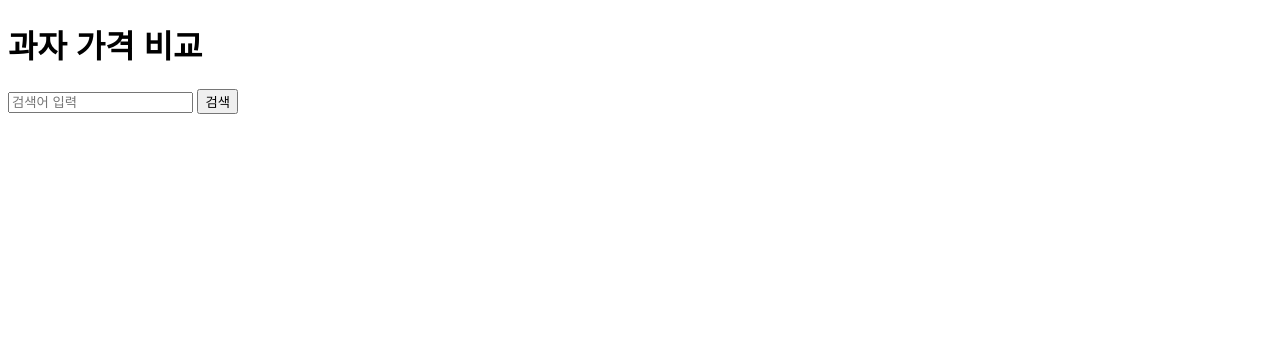
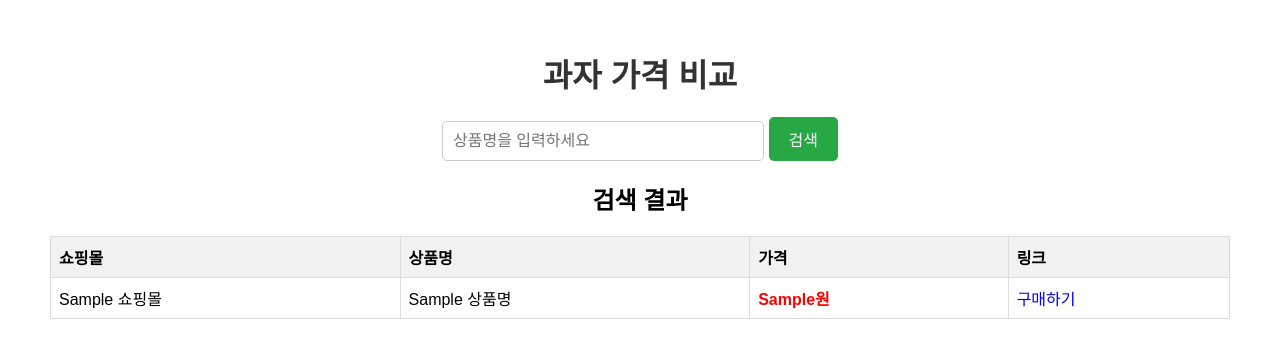
Before and after one commit to dohyeong-Cho/AI-search, a Flask app: template templates/index.html in a window 1280 px wide. Shown: the top 358 px of the page. Run offline with Flask 3, Linux system fonts and the light colour scheme; the template is opened without the code that fills it: most values are stand-ins (such as "Sample title", 1, 10 or a date in 2020).

Commit message:
Fix: index.html 구조 개선 및 UI 수정

```diff
--- a/templates/index.html
+++ b/templates/index.html
@@ -3,21 +3,50 @@
 <head>
     <meta charset="UTF-8">
     <meta name="viewport" content="width=device-width, initial-scale=1.0">
-    <title>가격 비교 검색</title>
+    <title>과자 가격 비교</title>
+    <link rel="stylesheet" type="text/css" href="{{ url_for('static', filename='style.css') }}">
     <style>
         body { font-family: Arial, sans-serif; }
         #results { margin-top: 20px; }
         .product { border: 1px solid #ddd; padding: 10px; margin-bottom: 10px; }
         .product a { text-decoration: none; color: blue; }
+        table { width: 100%; border-collapse: collapse; margin-top: 20px; }
+        th, td { border: 1px solid #ddd; padding: 8px; text-align: left; }
+        th { background-color: #f2f2f2; }
+        .lowest-price { font-weight: bold; color: red; }
     </style>
 </head>
 <body>
     <h1>과자 가격 비교</h1>
+
+    <!-- 검색 폼 -->
     <form id="searchForm">
-        <input type="text" id="product" placeholder="검색어 입력">
+        <input type="text" id="product" placeholder="상품명을 입력하세요" required>
         <button type="submit">검색</button>
     </form>
-    <div id="results"></div>
+
+    <!-- 검색 결과 표시 -->
+    <div id="results">
+        {% if results %}
+        <h2>검색 결과</h2>
+        <table>
+            <tr>
+                <th>쇼핑몰</th>
+                <th>상품명</th>
+                <th>가격</th>
+                <th>링크</th>
+            </tr>
+            {% for item in results %}
+                <tr>
+                    <td>{{ item.쇼핑몰 }}</td>
+                    <td>{{ item.상품명 }}</td>
+                    <td class="{% if loop.first %}lowest-price{% endif %}">{{ item.가격 }}원</td>
+                    <td><a href="{{ item.링크 }}" class="shop-link" target="_blank">구매하기</a></td>
+                </tr>
+            {% endfor %}
+        </table>
+        {% endif %}
+    </div>
 
     <script>
     document.getElementById("searchForm").onsubmit = function(event) {
@@ -28,17 +57,28 @@
             .then(response => response.json())
             .then(data => {
                 let resultHtml = "<h2>검색 결과</h2>";
+                resultHtml += `<table>
+                    <tr>
+                        <th>상품명</th>
+                        <th>가격</th>
+                        <th>택배비</th>
+                        <th>총 가격</th>
+                        <th>링크</th>
+                    </tr>`;
+
                 data.forEach(item => {
                     resultHtml += `
-                        <div class="product">
-                            <p><strong>${item.상품명}</strong></p>
-                            <p>가격: ${item.가격}원</p>
-                            <p>택배비: ${item.택배비}원</p>
-                            <p>총 가격: ${item.총 가격}원</p>
-                            <a href="${item.링크}" target="_blank">상품 보기</a>
-                        </div>
+                        <tr>
+                            <td>${item.상품명}</td>
+                            <td>${item.가격}원</td>
+                            <td>${item.택배비}원</td>
+                            <td>${item.총 가격}원</td>
+                            <td><a href="${item.링크}" target="_blank">구매하기</a></td>
+                        </tr>
                     `;
                 });
+
+                resultHtml += `</table>`;
                 document.getElementById("results").innerHTML = resultHtml;
             })
             .catch(error => console.error("Error:", error));
```
